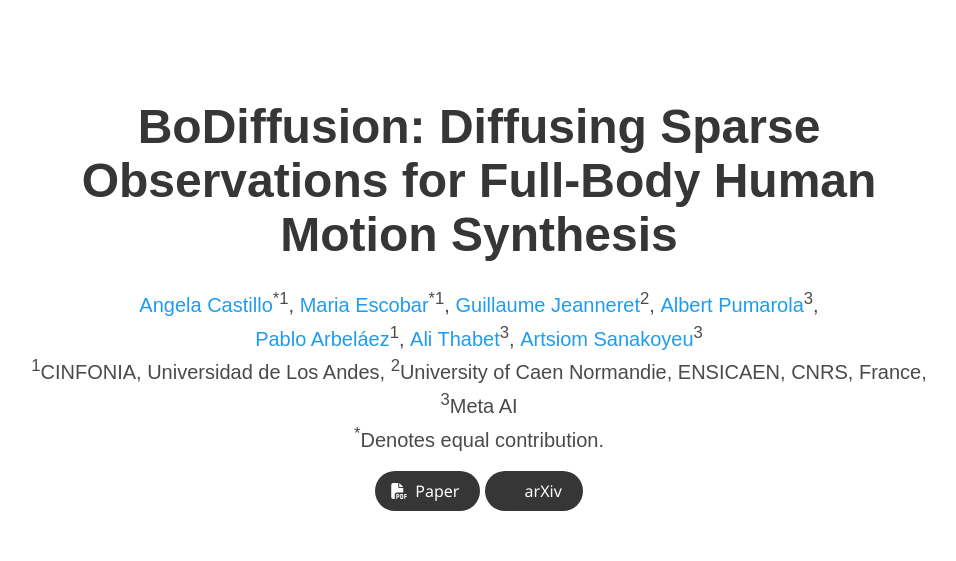
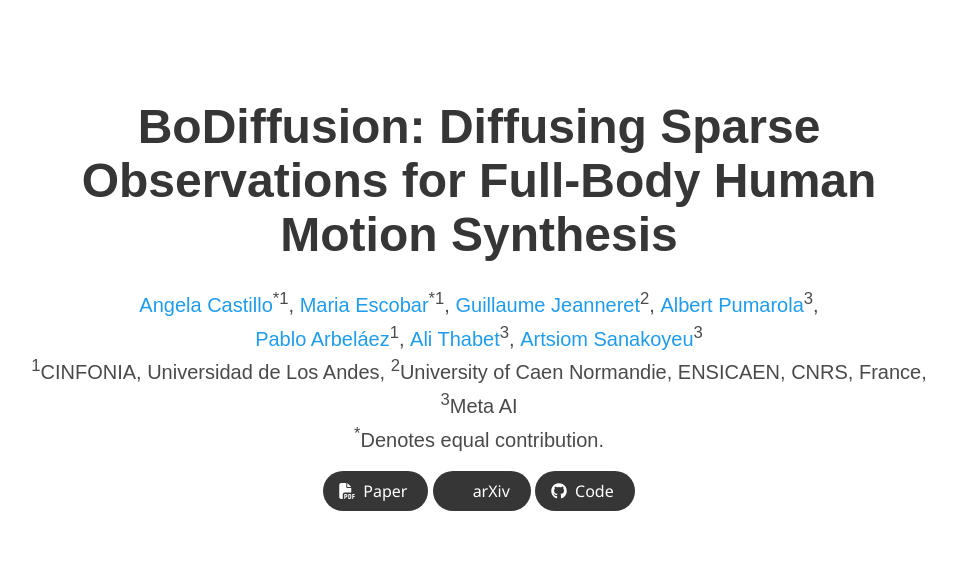
Before and after one commit to BCV-Uniandes/bodiffusion-wp, a plain HTML site: page index.html in a window 1280 px wide. Shown: the top 561 px of the page, without its empty margins (161-1117 px from the left). Drawn offline with nearby package versions, Linux system fonts and the light colour scheme; some icons are missing; a web font is replaced by a local one.

Commit message:
Update index.html

```diff
--- a/index.html
+++ b/index.html
@@ -154,15 +154,15 @@
                 </a>
               </span> -->
               <!-- Code Link. -->
-              <!-- <span class="link-block">
-                <a href="https://github.com/google/nerfies"
+              <span class="link-block">
+                <a href="https://github.com/BCV-Uniandes/BoDiffusion"
                    class="external-link button is-normal is-rounded is-dark">
                   <span class="icon">
                       <i class="fab fa-github"></i>
                   </span>
                   <span>Code</span>
                   </a>
-              </span> -->
+              </span>
               <!-- Dataset Link. -->
               <!-- <span class="link-block">
                 <a href="https://github.com/google/nerfies/releases/tag/0.1"
```
